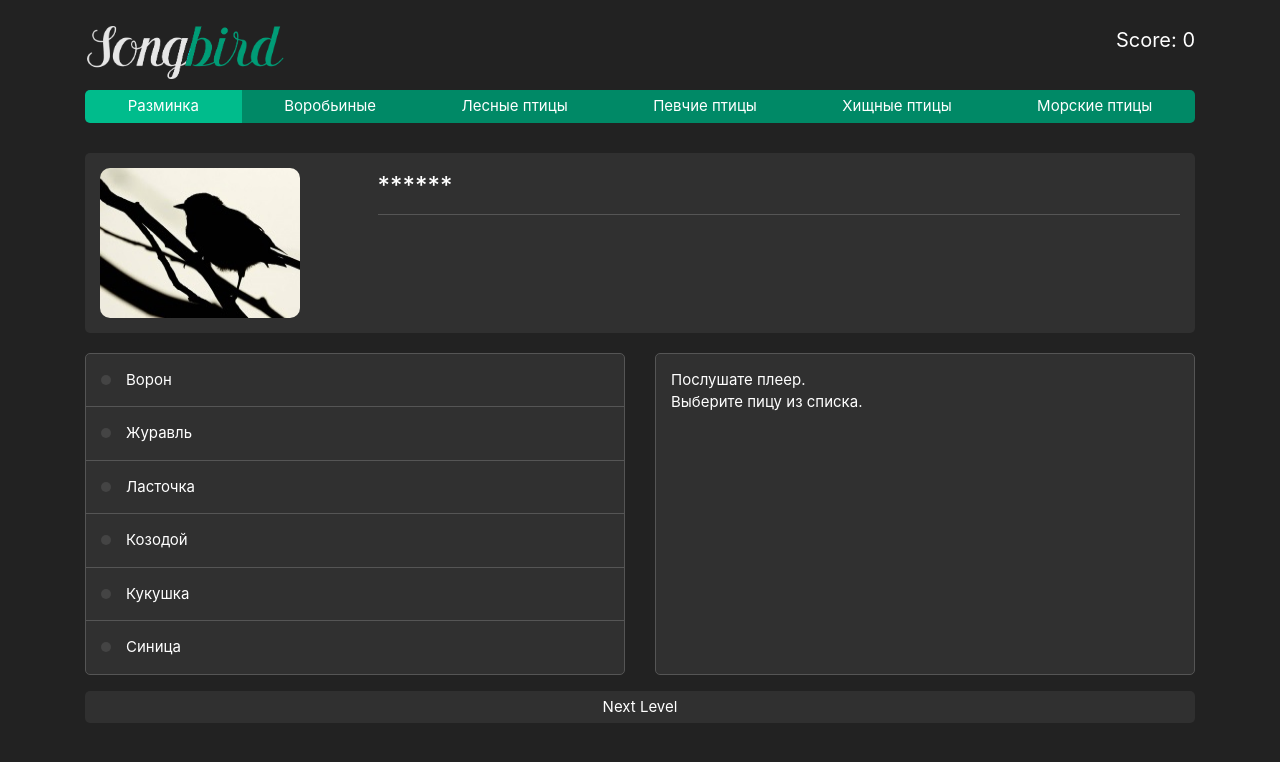
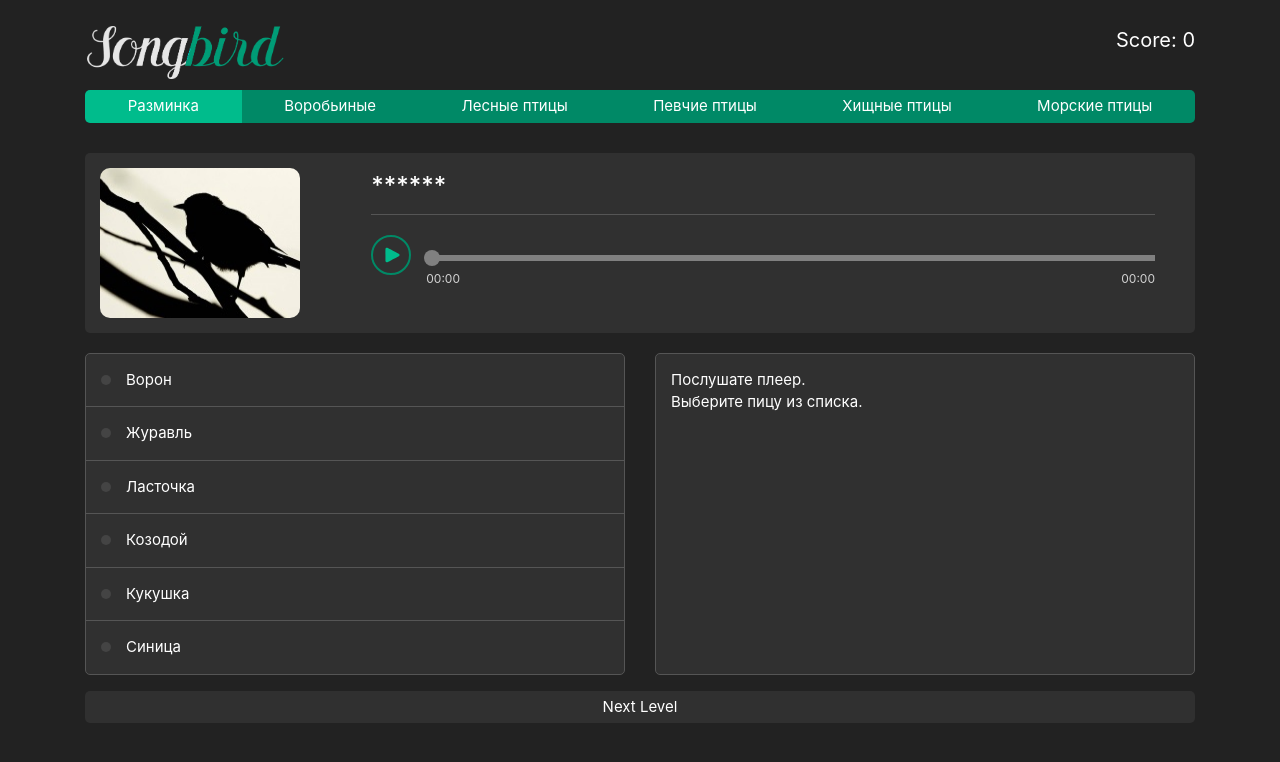
Before and after one commit to kasatka660/songbird, a React (Create React App) app: page / in a window 1280 px wide. Shown: the top 762 px of the page. Built offline with nearby package versions, Linux system fonts and the light colour scheme.

Commit message:
feat: add audio player

```diff
--- a/package.json
+++ b/package.json
@@ -9,9 +9,11 @@
     "@types/jest": "^24.0.0",
     "@types/node": "^12.0.0",
     "@types/react": "^16.9.0",
+    "@types/react-audio-player": "^0.11.0",
     "@types/react-dom": "^16.9.0",
     "bootstrap": "^4.5.2",
     "react": "^16.13.1",
+    "react-audio-player": "^0.13.0",
     "react-dom": "^16.13.1",
     "react-scripts": "3.4.1",
     "typescript": "~3.7.2"
--- a/src/components/PageContent/CurrentQuestion/CurrentQuestion.module.css
+++ b/src/components/PageContent/CurrentQuestion/CurrentQuestion.module.css
@@ -1,6 +1,6 @@
 .CurrentQuestionContainer {
     margin-bottom: 20px;
-    padding: 15px;
+    padding: 15px 40px 15px 15px;
     border-radius: 5px;
     background: var(--main-primary-color);
 }
--- a/src/components/PageContent/CurrentQuestion/CurrentQuestion.tsx
+++ b/src/components/PageContent/CurrentQuestion/CurrentQuestion.tsx
@@ -1,6 +1,7 @@
 import React from "react";
 import Bird from './../../../assets/images/bird.jpg'
-import styles from './CurrentQuestion.module.css'
+import styles from './CurrentQuestion.module.css';
+import AudioPlayer from "../../common/AudioPlayer/AudioPlayer";
 
 const CurrentQuestion: React.FC<{currentQuestion: any}> = ({currentQuestion}) => {
 
@@ -13,9 +14,7 @@ const CurrentQuestion: React.FC<{currentQuestion: any}> = ({currentQuestion}) =>
                 <div className={styles.HiddenName}>
                     <span className='text-color'>******</span>
                 </div>
-                <audio controls hidden>
-                    <source src={currentQuestion.audio} type="audio/ogg"/>
-                </audio>
+                <AudioPlayer audioSrc={currentQuestion.audio}/>
             </div>
         </div>
     </div>;
--- /dev/null
+++ b/src/components/common/AudioPlayer/AudioPlayer.module.css
@@ -0,0 +1,70 @@
+.PlayButton {
+    width: 40px;
+    height: 40px;
+    border-radius: 50%;
+    border: 2px solid var(--theme-primary-color);
+    background: var(--main-primary-color);
+    text-align: center;
+    display: inline-block;
+    vertical-align: top;
+    cursor: pointer;
+}
+
+.PlayButtonIcon, .PauseButtonIcon {
+    height: 18px;
+    width: 18px;
+    margin-top: 9px;
+}
+
+.DefaultPlayer {
+    display: none;
+}
+
+.PlayBar {
+    height: 6px;
+    background: grey;
+}
+
+.PlayBarWrapper {
+    width: calc(100% - 60px);
+    padding: 20px 0;
+    display: inline-block;
+    margin-left: 20px;
+}
+
+.PlayerWrapper {
+    margin-top: 20px;
+    position: relative;
+}
+
+.ProgressPoint {
+    width: 16px;
+    height: 16px;
+    border-radius: 50%;
+    background: grey;
+    position: absolute;
+    top: 15px;
+    cursor: pointer;
+    transition: left .4s;
+    left: -1%;
+}
+
+.PlayBarWrapper {
+    position: relative;
+}
+
+.AudioDuration {
+    position: absolute;
+    right: 0;
+    top: 35px;
+    color: #d3d3d3;
+    font-size: 12px;
+}
+
+.CurrentAudioTime {
+    position: absolute;
+    left: 55px;
+    top: 35px;
+    color: #d3d3d3;
+    font-size: 12px;
+}
--- /dev/null
+++ b/src/components/common/AudioPlayer/AudioPlayer.tsx
@@ -0,0 +1,55 @@
+import React, {useState} from "react";
+import styles from './AudioPlayer.module.css'
+import convertToMMSS from "../../../utils/timeConverter";
+
+const AudioPlayer: React.FC<{ audioSrc: string }> = ({audioSrc}) => {
+  const [audio] = useState(new Audio(audioSrc));
+  const [audioPlaying, setAudioState] = useState<boolean>(false);
+  const [audioDuration, setAudioDuration] = useState<number>(0);
+  const [currentAudioTime, setCurrentAudioTime] = useState<number>(0);
+  const startOrStopAudio = () => {
+    if (audioPlaying) {
+      audio.pause();
+      setAudioState(false);
+    } else {
+      audio.play().then();
+      setAudioState(true);
+    }
+  }
+
+    if (audio) {
+      audio.onloadedmetadata = () => {
+        setAudioDuration((audio.duration));
+        audio.ontimeupdate = () => setCurrentAudioTime(audio.currentTime);
+      };
+    }
+
+  const progress = (Math.round(Number(currentAudioTime) / Number(audioDuration)*100));
+
+  return<>
+    <div className={styles.PlayerWrapper}>
+      <div className={styles.PlayButton} onClick={startOrStopAudio}>
+        <span className={styles.CurrentAudioTime}>{convertToMMSS(currentAudioTime)}</span>
+        {!audioPlaying && <svg className={styles.PlayButtonIcon} viewBox="-200 0 1200 1000">
+          <path fill="#00bc8c"
+                d="M96.51 11.97c-31.23 8.05-53.26 32.76-63.42 71.27-3.45 12.84-3.64 29.7-3.64 416.71s.19 403.87 3.64 416.71c16.09 60.74 61.69 86.03 120.9 67.25 9-2.87 53.65-25.1 116.49-58.24 56.14-29.51 221.29-116.3 367.28-192.93 145.99-76.64 271.29-143.31 278.38-148.1 39.28-25.68 59.59-63.04 53.26-97.52-4.79-26.63-24.33-53.07-52.88-71.65C892 399.37 172.58 22.32 154.95 16.38c-18.97-6.33-43.3-8.24-58.44-4.41z">
+          </path>
+        </svg>}
+        {audioPlaying && <svg className={styles.PauseButtonIcon} viewBox="0 0 47.607 47.607">
+          <path fill="#00bc8c" d="M17.991 40.976a6.631 6.631 0 01-13.262 0V6.631a6.631 6.631 0 0113.262 0v34.345zM42.877 40.976a6.631 6.631 0 01-13.262 0V6.631a6.631 6.631 0 0113.262 0v34.345z">
+          </path>
+        </svg>}
+      </div>
+      <div className={styles.PlayBarWrapper}>
+        <span className={styles.ProgressPoint} style={{left: (progress-1) + '%'}}/>
+        <div className={styles.PlayBar}/>
+      </div>
+      <span className={styles.AudioDuration}>{convertToMMSS(audioDuration)}</span>
+
+    </div>
+  </>
+
+
+}
+
+export default AudioPlayer;
--- /dev/null
+++ b/src/utils/timeConverter.ts
@@ -0,0 +1,11 @@
+const convertToMMSS = (secs: number) => {
+  const minutes = Math.floor(secs / 60) % 60
+  const seconds = Math.floor(secs % 60);
+
+  return [minutes,seconds]
+    .map(v => v < 10 ? "0" + v : v)
+    .join(":")
+
+}
+
+export default convertToMMSS;
```
Also changed, not shown: 1 other file (tests, documents, lock files or other folders).
